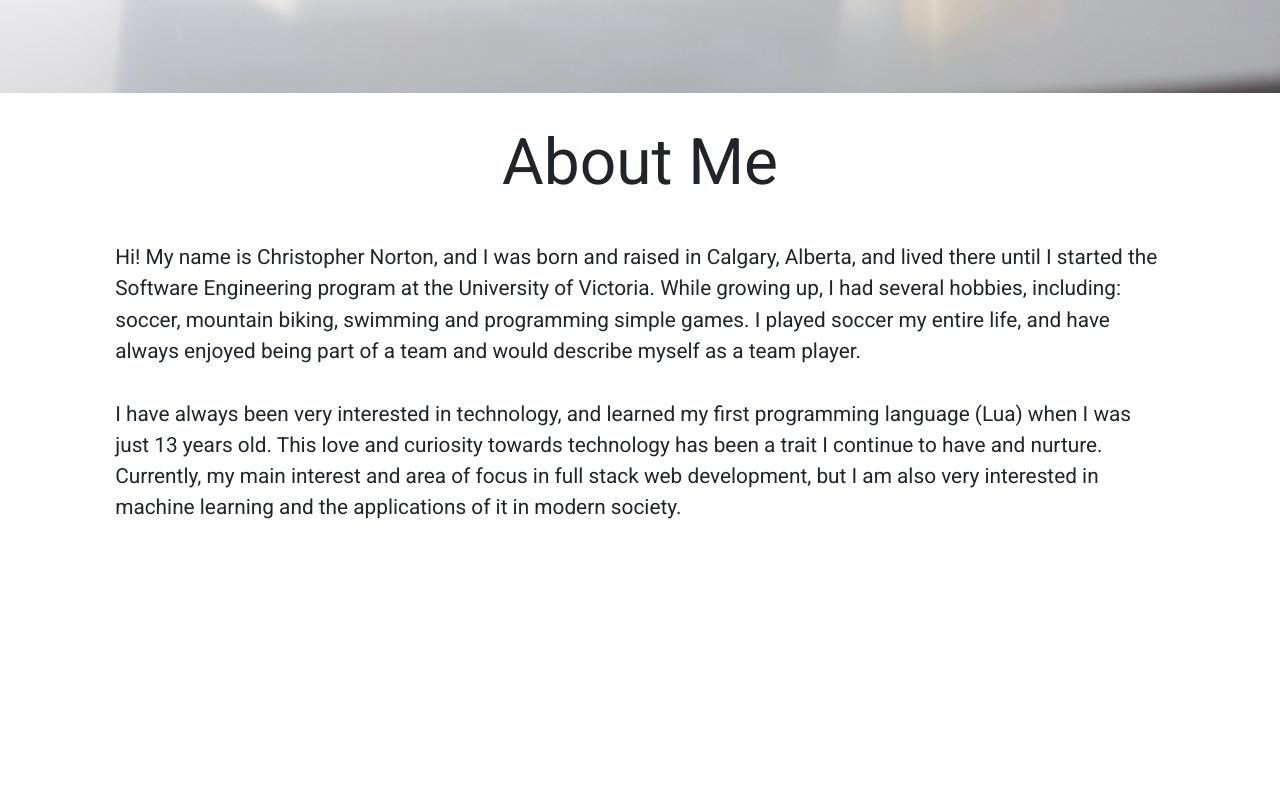
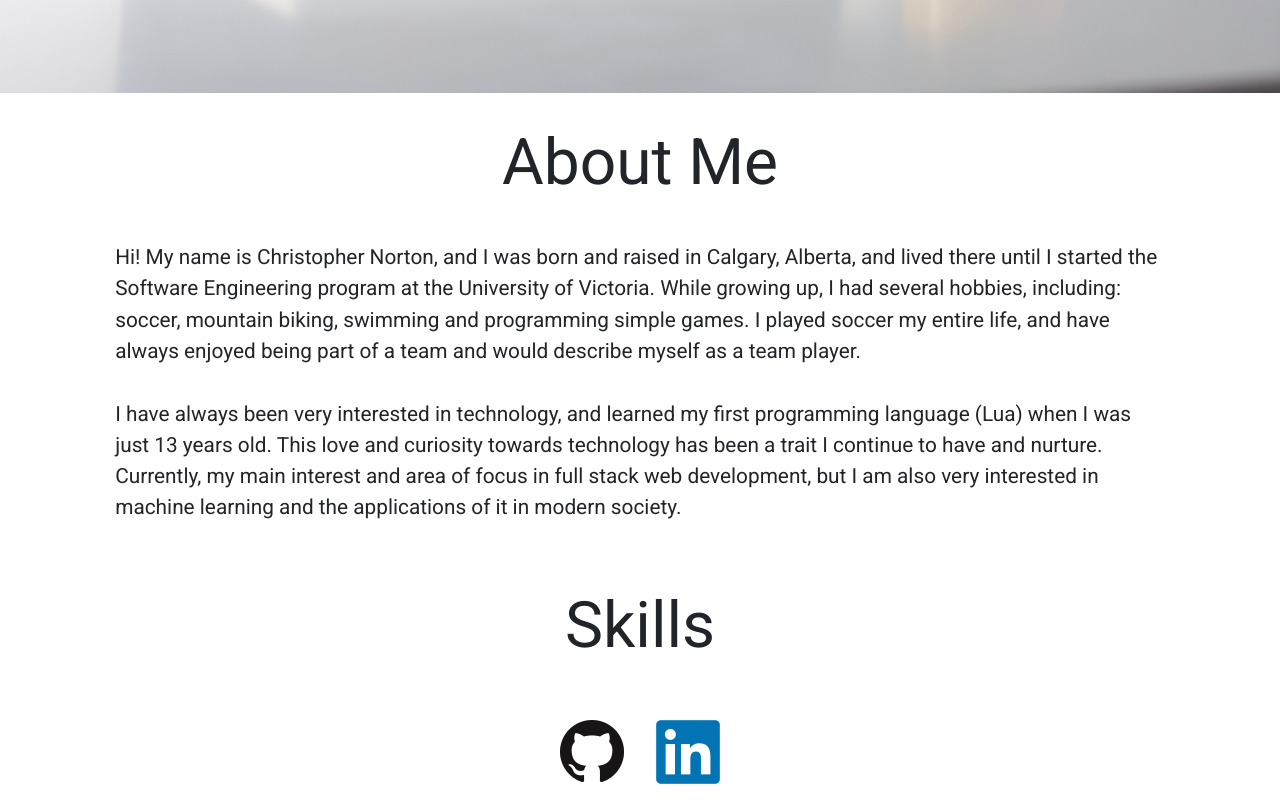
Before and after one commit to ChrisWNorton/portfolio, a React (Create React App) app: page /about in a window 1280 px wide. Shown: the part 760-1560 px from the top of the page. Before the commit the page ends 1316 px from the top, so only its background shows below. Built offline with nearby package versions, Linux system fonts and the light colour scheme.

Commit message:
Add logos to about page

```diff
--- a/src/pages/About.tsx
+++ b/src/pages/About.tsx
@@ -32,10 +32,17 @@ const TextHolder = styled.div`
 const Img = styled.img`
     width: 100%;
     height:20%;
-    @media only screen and (max-width: 768px){
-        height: 60%;
-    }
+`
 
+const LogoHolder = styled.div`
+    display: flex;
+    justify-content: center;
+`
+
+const Logo = styled.img`
+    height: 4em;
+    width: 4em;
+    margin: 1em;
 `
 
 function About() {
@@ -58,7 +65,12 @@ function About() {
             development, but I am also very interested in machine learning and the applications of it in
             modern society.
           </Text>
+        <h1 style={{paddingTop:"1em"}}>Skills</h1>
         </TextHolder>
+        <LogoHolder>
+            <Logo src={require("../assets/GitHubLogo.png")}/>
+            <Logo src={require("../assets/LinkedInLogo.png")}/>
+        </LogoHolder>
       </Outer>
     )
 }
```
